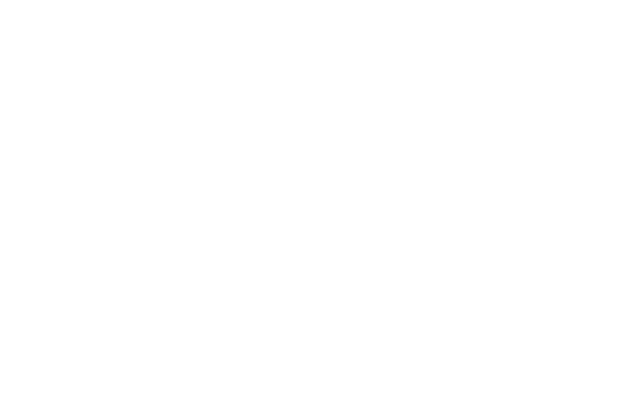
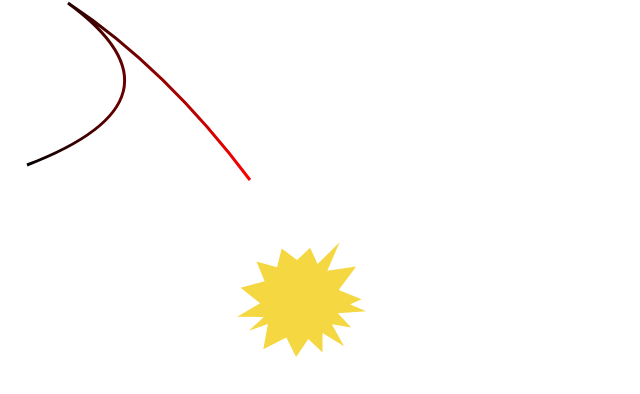
Before and after one commit to tristanphease/404-Game, a plain HTML site: page testing/test.html in a window 1280 px wide. Shown: the whole page, without its empty margins (0-640 px from the left). Drawn offline with Linux system fonts and the light colour scheme.

Commit message:
Done lots of testing of stuff
Probably should move testing stuff out.

```diff
--- a/planning/plan.txt
+++ b/planning/plan.txt
@@ -3,3 +3,6 @@
 doors into different rooms
 doors have patterns based on what's in the rooms
 game descends into glitchy effects?
+
+actual game thing:
+magic casting -ice, fire, light
--- /dev/null
+++ b/testing/game.js
@@ -0,0 +1,89 @@
+import Point from "./point.js";
+import Player from "./player.js";
+import Spell from "./spell.js";
+
+var canvas, context;
+var player;
+var currPoints;
+var mouseDown = false;
+var updateInterval;
+var spells = [];
+
+function startGame(canvas2d) {
+    canvas = canvas2d;
+    canvas.width = window.innerWidth;
+    canvas.height = window.innerHeight;
+    context = canvas.getContext('2d');
+
+    player = new Player(300, 300);
+
+    var spell = new Spell();
+    spells.push(spell);
+
+    addEvents();
+
+    updateDraw();
+    updateInterval = setInterval(updateLogic, 1000/30);
+}
+
+function clearCanvas() {
+    context.clearRect(0, 0, canvas.width, canvas.height);
+}
+
+function getRandomInt(min, max) {
+    return Math.floor(Math.random()*(max-min+1))+min;
+}
+
+function addEvents() {
+    document.addEventListener("mousedown", onMouseDown);
+    document.addEventListener("mousemove", onMouseMove);
+    document.addEventListener("mouseup", onMouseUp);
+}
+
+function onMouseDown(e) {
+    mouseDown = true;
+    currPoints = [];
+    currPoints.push(new Point(e.offsetX, e.offsetY));
+}
+
+function onMouseMove(e) {
+    if (mouseDown) {
+        currPoints.push(new Point(e.offsetX, e.offsetY));
+    }
+}
+
+function onMouseUp(e) {
+    //check curr points against spell
+    mouseDown = false;
+
+    let lowestNum = 100;
+    let lowestIndex;
+
+    for (let i=0;i<spells.length;i++) {
+        let spellNum = spells[i].matches(currPoints);
+
+        if (spellNum < lowestNum) {
+            lowestNum = spellNum;
+            lowestIndex = i;
+        }
+    }
+
+    if (lowestNum < 50) {
+        console.log("accepted - ", lowestIndex);
+    }
+}
+
+function updateDraw() {
+    clearCanvas();
+    player.draw();
+    for (var i=0;i<spells.length;i++) {
+        spells[i].draw();
+    }
+    requestAnimationFrame(updateDraw);
+}
+
+function updateLogic() {
+
+}
+
+export {startGame, clearCanvas, canvas, context, getRandomInt};
--- /dev/null
+++ b/testing/player.js
@@ -0,0 +1,37 @@
+import {context} from "./game.js";
+
+
+function Player(x, y) {
+    this.x = x;
+    this.y = y;
+
+}
+
+Player.prototype.draw = function() {
+    let size = 40;
+    context.beginPath();
+    context.fillStyle = "#f5d742";
+    context.translate(this.x, this.y);
+    context.arc(0, 0, size, 0, 2*Math.PI);
+    context.fill();
+
+    context.beginPath();
+    context.moveTo(size, 0);
+    for (let i=0, j=randStep();i<2*Math.PI;i+=j, j=randStep()) {
+        let height = Math.random()*20+10;
+
+        context.lineTo((size+height)*Math.cos(i+j/2), (size+height)*Math.sin(i+j/2));
+
+        context.lineTo(size*Math.cos(i+j), size*Math.sin(i+j));
+    }
+
+    context.fill();
+
+    context.translate(-this.x, -this.y);
+}
+
+function randStep() {
+    return Math.random()*0.4+0.2;
+}
+
+export default Player;
--- /dev/null
+++ b/testing/point.js
@@ -0,0 +1,10 @@
+function Point(x, y) {
+    this.x = x;
+    this.y = y;
+}
+
+Point.prototype.distanceTo = function(otherPoint) {
+    return Math.hypot(this.x - otherPoint.x, this.y - otherPoint.y);
+}
+
+export default Point;
--- /dev/null
+++ b/testing/spell.js
@@ -0,0 +1,162 @@
+import {getRandomInt, context} from "./game.js";
+import Point from "./point.js";
+
+function Spell() {
+    this.generatePoints();
+}
+
+Spell.prototype.draw = function() {
+
+}
+
+Spell.prototype.generatePoints = function() {
+    //have box of 300x300
+    this.pointNum = 3;
+    //generate some points randomly
+    this.points = [];
+    this.controlPoints = [];
+
+    for (let i=0;i<this.pointNum;i++) {
+
+        this.points.push(makePoint());
+
+        this.controlPoints.push(makePoint());
+        //this.controlPoints.push(makePoint());
+    }
+
+    //generate points for checking curves
+    this.curvePoints = []
+    let spacing = 0.1;
+    for (let i=1;i<this.pointNum;i++) {
+        for (let j=0;j<=1;j+=spacing) {
+            let x = quadraticInterp(this.points[i-1].x, this.points[i].x, this.controlPoints[i].x, j);
+            let y = quadraticInterp(this.points[i-1].y, this.points[i].y, this.controlPoints[i].y, j);
+            this.curvePoints.push(new Point(x, y));
+        }
+    }
+
+    //centre curve at the first point for matches purposes
+    for (let i=this.curvePoints.length-1;i>=0;i--) {
+        this.curvePoints[i].x -= this.curvePoints[0].x;
+        this.curvePoints[i].y -= this.curvePoints[0].y;
+    }
+
+    this.distances = [];
+
+    //get distances as an array as well
+    for (let i=0;i<this.curvePoints.length-1;i++) {
+        this.distances.push(this.curvePoints[i].distanceTo(this.curvePoints[i+1]));
+    }
+
+    //calculate and add bounding box
+    Object.assign(this, getBoundingBox(this.curvePoints));
+
+}
+
+function getBoundingBox(points) {
+    let minX = Number.MAX_SAFE_INTEGER;
+    let minY = Number.MAX_SAFE_INTEGER;
+
+    let maxX = Number.MIN_SAFE_INTEGER;
+    let maxY = Number.MIN_SAFE_INTEGER;
+
+    for (let i=0;i<points.length;i++) {
+        let x = points[i].x;
+        let y = points[i].y;
+        if (x < minX) {
+            minX = x;
+        }
+        if (x > maxX) {
+            maxX = x;
+        }
+        if (y < minY) {
+            minY = y;
+        }
+        if (y > maxY) {
+            maxY = y;
+        }
+    }
+
+    return {minX, minY, maxX, maxY};
+}
+
+//from https://en.wikipedia.org/wiki/B%C3%A9zier_curve
+function quadraticInterp(val0, val1, ctrl, t) {
+    return (1-t)*(1-t)*val0 + 2*(1-t)*t*ctrl + t*t*val1;
+    //return (1-t)*((1-t)*val0 + t*ctrl) + t*((1-t)*ctrl + t*val1);
+}
+
+function makePoint(min, max) {
+    return new Point(getRandomInt(0, 300), getRandomInt(0, 300));
+}
+
+/**
+ * Works out how well the collection of points matches this curve
+ */
+Spell.prototype.matches = function(points) {
+
+    let bounds = getBoundingBox(points);
+
+    let xDiff = (bounds.maxX - bounds.minX) / (this.maxX - this.minX);
+    let yDiff = (bounds.maxY - bounds.minY) / (this.maxY - this.minY);
+
+    //just average for scale
+    let scale = (xDiff + yDiff)/2;
+
+    let dist = 0;
+
+    //assume first points match - use to calibrate
+    for (let i=points.length-1;i>=0;i--) {
+        points[i].x = (points[i].x - points[0].x) / scale;
+        points[i].y = (points[i].y - points[0].y) / scale;
+    }
+
+    //simple thing to try to line up points
+    for (let i=0, j=0;i<this.curvePoints.length;i++) {
+        let currDist = 0;
+        while (currDist < this.distances[i] && j < points.length-1) {
+            currDist += points[j].distanceTo(points[j+1]);
+            j++;
+        }
+        dist += this.curvePoints[i].distanceTo(points[j]);
+    }
+    dist /= this.curvePoints.length;
+    //divide by scale?
+    //would make larger drawing need to be less precise and small ones more so
+    //come back to this later
+
+    return dist;
+}
+
+Spell.prototype.draw = function() {
+    let p = this.points;
+    let cp = this.controlPoints;
+
+    let gradient = context.createLinearGradient(p[0].x, p[0].y, p[p.length-1].x, p[p.length-1].y);
+    gradient.addColorStop(0, 'black');
+    gradient.addColorStop(1, 'red');
+
+    context.beginPath();
+    context.moveTo(p[0].x, p[0].y);
+    for (let i=1;i<this.pointNum;i++) {
+        //context.bezierCurveTo(cp[2*i].x, cp[2*i].y, cp[2*i+1].x, cp[2*i+1].y, p[i].x, p[i].y);
+        context.quadraticCurveTo(cp[i].x, cp[i].y, p[i].x, p[i].y);
+    }
+    context.lineWidth = 3;
+    context.strokeStyle = gradient;
+    context.stroke();
+}
+
+/**
+ * For debugging
+ */
+Spell.prototype.drawPoints = function() {
+    context.fillStyle = "#000000";
+    for (let i=0;i<this.curvePoints.length;i++) {
+        context.beginPath();
+        context.arc(this.curvePoints[i].x, this.curvePoints[i].y, 10, 0, 2*Math.PI);
+        context.fill();
+    }
+}
+
+export default Spell;
--- a/testing/test.html
+++ b/testing/test.html
@@ -2,9 +2,31 @@
 <html>
 <head>
 <style>
+
+body {
+    margin: 0;
+
+}
+
+canvas {
+    display: block;
+}
+
 </style>
 </head>
 <body>
+<canvas id="canvas">
+</canvas>
 
+<script type="module">
+import {startGame} from "./game.js";
+
+
+var canvas = document.getElementById("canvas");
+startGame(canvas);
+
+
+
+</script>
 </body>
 </html>
```
Also changed, not shown: testing/door.js (added, +9 -0 lines).
